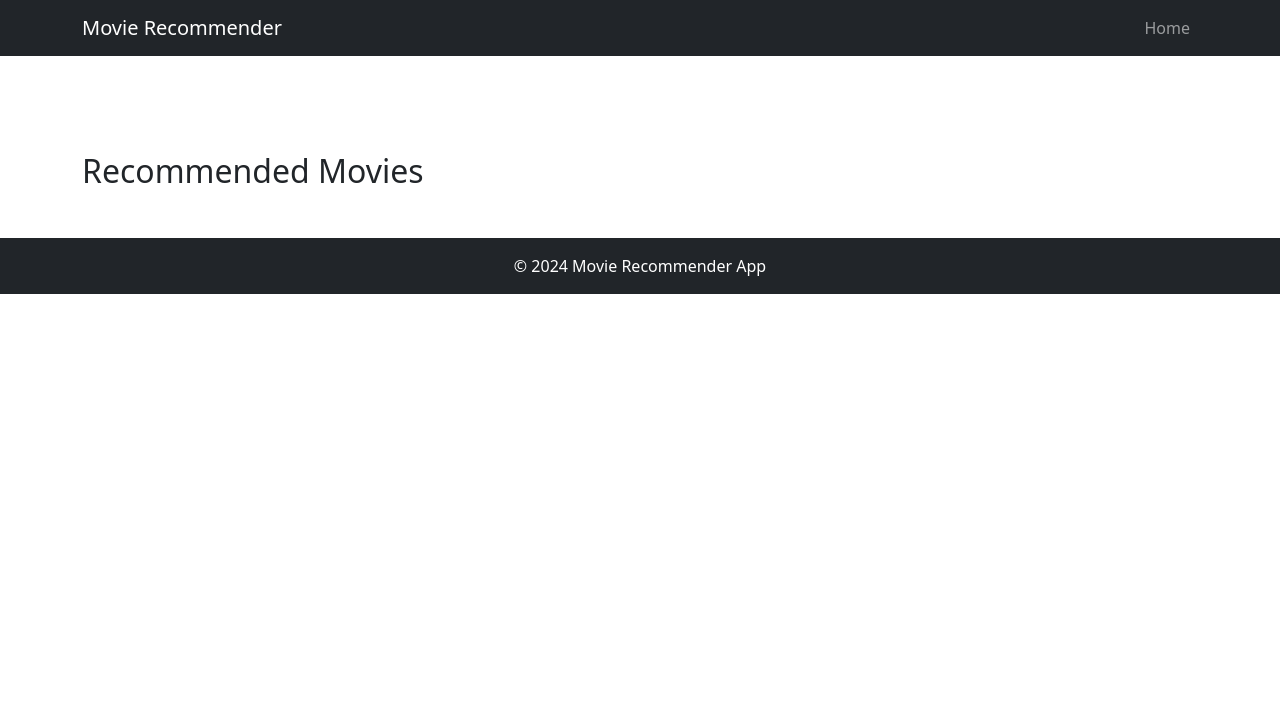
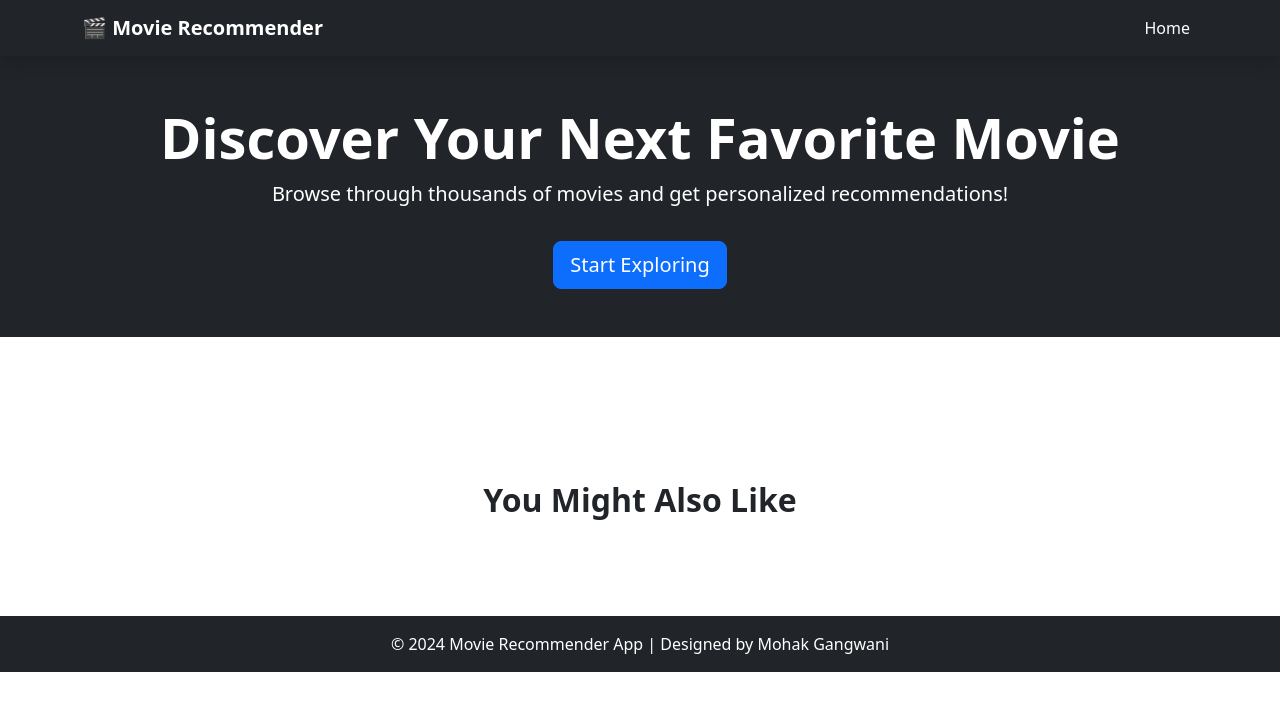
Before and after one commit to MohakGangwani/Movie-Recommender-System, a Flask app: template templates/movie.html in a window 1280 px wide. Shown: the top 711 px of the page. Run offline with Flask 3, Linux system fonts and the light colour scheme; the template is opened without the code that fills it, so the values that code supplies are empty; parts of the project's set-up code (start-up, migrations or seed data) failed here and were passed over.

Commit message:
Visual changes

```diff
--- a/app.py
+++ b/app.py
@@ -1,14 +1,28 @@
-from flask import Flask, render_template, request, url_for
+from flask import Flask, render_template, request
 import math
 from src.utils import *
 
 app = Flask(__name__)
 
-# Sample data for demonstration
+# Preload data
 params = load_params()
-MOVIES = load_preprocess_data(params).reset_index().rename(columns={'index':'id'})
-MOVIES['processed_title'] = MOVIES['title'].str.lower()
+print(params)
+MOVIES_DF = load_preprocess_data(params).reset_index().rename(columns={'index': 'id'})
+MOVIES_DF['processed_title'] = MOVIES_DF['title'].str.lower()
+MOVIES_LIST = MOVIES_DF.to_dict(orient='records')
 MOVIES_PER_PAGE = 25
+# Preprocess MOVIES_LIST into a dictionary for quick lookup
+MOVIES_DICT = {movie['id']: movie for movie in MOVIES_LIST}
+
+# Preload recommendation system data
+vectors = get_vector(None, params)  # Assuming this loads all vectors at once
+model = get_sim_model(vectors, params)  # Load the model only once
+PRELOADED_DATA = {
+    "movies": MOVIES_DF.set_index("id").to_dict(orient="index"),  # Dictionary for quick ID lookups
+    "vectors": vectors,
+    "model": model,
+    "params": params,
+}
 
 
 @app.route('/')
@@ -16,26 +30,35 @@ def index():
     query = request.args.get('query', '').lower()
     page = int(request.args.get('page', 1))
 
-    filtered_movies = MOVIES.loc[MOVIES["processed_title"].str.contains(query)].T.to_dict()
+    # Filter and paginate movies
+    filtered_movies = [movie for movie in MOVIES_LIST if query in movie['processed_title']] if query else MOVIES_LIST
     total_movies = len(filtered_movies)
     total_pages = math.ceil(total_movies / MOVIES_PER_PAGE)
+    start_idx = (page - 1) * MOVIES_PER_PAGE
+    movies_to_display = filtered_movies[start_idx:start_idx + MOVIES_PER_PAGE]
 
-    idx = list(filtered_movies.keys())[:25]
-    movies_to_display = {k:filtered_movies[k] for k in idx}
+    return render_template(
+        'index.html',
+        movies={movie['id']: movie for movie in movies_to_display},
+        query=query,
+        page=page,
+        total_pages=total_pages
+    )
 
-    return render_template('index.html', movies=movies_to_display, query=query, page=page, total_pages=total_pages)
 
 
 @app.route('/movie/<int:movie_id>')
 def movie_details(movie_id):
-    movie = MOVIES.T.to_dict()[movie_id]
-
+    # Find movie by ID
+    movie = MOVIES_DICT.get(movie_id)
     if not movie:
         return "Movie not found", 404
 
-    recommendations = recommend_movie(movie_id, params)
+    # Get recommendations using preloaded data
+    recommendations = recommend_movie(movie_id, PRELOADED_DATA)
     return render_template('movie.html', movie=movie, recommendations=recommendations)
 
 
+
 if __name__ == '__main__':
-    app.run(debug=True)
+    app.run()
--- a/params.yaml
+++ b/params.yaml
@@ -23,4 +23,4 @@ drop_columns:
 cv_max_df: 0.5
 cv_min_df: 100
 cv_max_features: 100000
-nrecommendatios: 5
+nrecommendations: 5
--- a/templates/base.html
+++ b/templates/base.html
@@ -1,4 +1,3 @@
-
 <!DOCTYPE html>
 <html lang="en">
 <head>
@@ -14,21 +13,30 @@
 </head>
 <body>
     <!-- Navigation Bar -->
-    <nav class="navbar navbar-expand-lg navbar-dark bg-dark">
+    <nav class="navbar navbar-expand-lg navbar-dark bg-dark shadow">
         <div class="container">
-            <a class="navbar-brand" href="{{ url_for('index') }}">Movie Recommender</a>
+            <a class="navbar-brand fw-bold" href="{{ url_for('index') }}">🎬 Movie Recommender</a>
             <button class="navbar-toggler" type="button" data-bs-toggle="collapse" data-bs-target="#navbarNav" aria-controls="navbarNav" aria-expanded="false" aria-label="Toggle navigation">
                 <span class="navbar-toggler-icon"></span>
             </button>
             <div class="collapse navbar-collapse" id="navbarNav">
                 <ul class="navbar-nav ms-auto">
                     <li class="nav-item">
-                        <a class="nav-link" href="{{ url_for('index') }}">Home</a>
+                        <a class="nav-link active" href="{{ url_for('index') }}">Home</a>
                     </li>
                 </ul>
             </div>
         </div>
     </nav>
+
+    <!-- Header Section -->
+    <header class="bg-dark text-white py-5">
+        <div class="container text-center">
+            <h1 class="display-4 fw-bold">Discover Your Next Favorite Movie</h1>
+            <p class="lead">Browse through thousands of movies and get personalized recommendations!</p>
+            <a href="#search" class="btn btn-primary btn-lg mt-3">Start Exploring</a>
+        </div>
+    </header>
 
     <!-- Main Content -->
     <main class="py-4">
@@ -37,9 +45,9 @@
     </main>
 
     <!-- Footer -->
-    <footer class="bg-dark text-white text-center py-3">
+    <footer class="bg-dark text-white text-center py-3 mt-4">
         <div class="container">
-            <p class="mb-0">&copy; 2024 Movie Recommender App</p>
+            <p class="mb-0">&copy; 2024 Movie Recommender App | Designed by Mohak Gangwani</p>
         </div>
     </footer>
 
--- a/templates/movie.html
+++ b/templates/movie.html
@@ -1,27 +1,27 @@
 {% extends "base.html" %}
 {% block content %}
-<div class="container my-4">
+<div class="container my-5">
     <!-- Movie Details Section -->
-    <div class="row mb-4">
+    <div class="row mb-5 align-items-center">
         <div class="col-md-4">
-            <img src="{{ movie['poster_path'] }}" class="img-fluid rounded shadow" alt="{{ movie['title'] }}">
+            <img src="{{ movie['poster_path'] }}" class="img-fluid rounded shadow-lg" alt="{{ movie['title'] }}">
         </div>
         <div class="col-md-8">
-            <h1 class="mb-3">{{ movie['title'] }}</h1>
-            <p class="lead">{{ movie['overview'] }}</p>
+            <h1 class="mb-3 fw-bold">{{ movie['title'] }}</h1>
+            <p class="lead text-muted">{{ movie['overview'] }}</p>
         </div>
     </div>
 
     <!-- Recommendations Section -->
-    <h2 class="mb-4">Recommended Movies</h2>
+    <h2 class="mb-4 fw-bold text-center">You Might Also Like</h2>
     <div class="row row-cols-1 row-cols-sm-2 row-cols-md-3 row-cols-lg-5 g-4">
         {% for id in recommendations.keys() %}
             <div class="col">
-                <div class="card h-100">
-                    <a href="{{ url_for('movie_details', movie_id=id) }}">
-                        <img src="{{ recommendations[id]['poster_path'] }}" class="card-img-top" alt="{{ recommendations[id]['title'] }}">
-                        <div class="card-body">
-                            <h5 class="card-title text-center">{{ recommendations[id]['title'] }}</h5>
+                <div class="card h-100 border-0 shadow-sm">
+                    <a href="{{ url_for('movie_details', movie_id=id) }}" class="text-decoration-none">
+                        <img src="{{ recommendations[id]['poster_path'] }}" class="card-img-top rounded" alt="{{ recommendations[id]['title'] }}">
+                        <div class="card-body text-center">
+                            <h5 class="card-title text-truncate">{{ recommendations[id]['title'] }}</h5>
                         </div>
                     </a>
                 </div>
```
Also changed, not shown: src/utils.py (+6 -7 lines), templates/index.html (+11 -11 lines), static/css/style.css (added).
